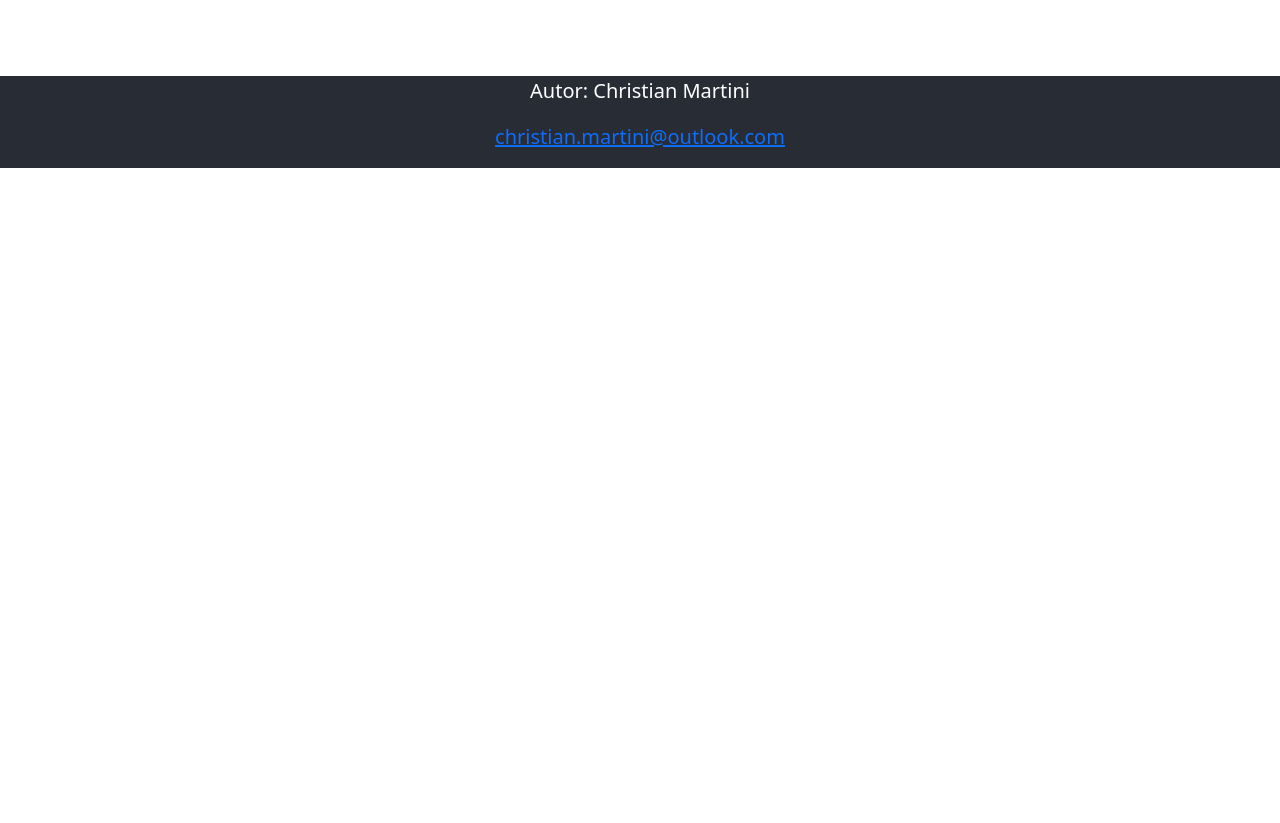
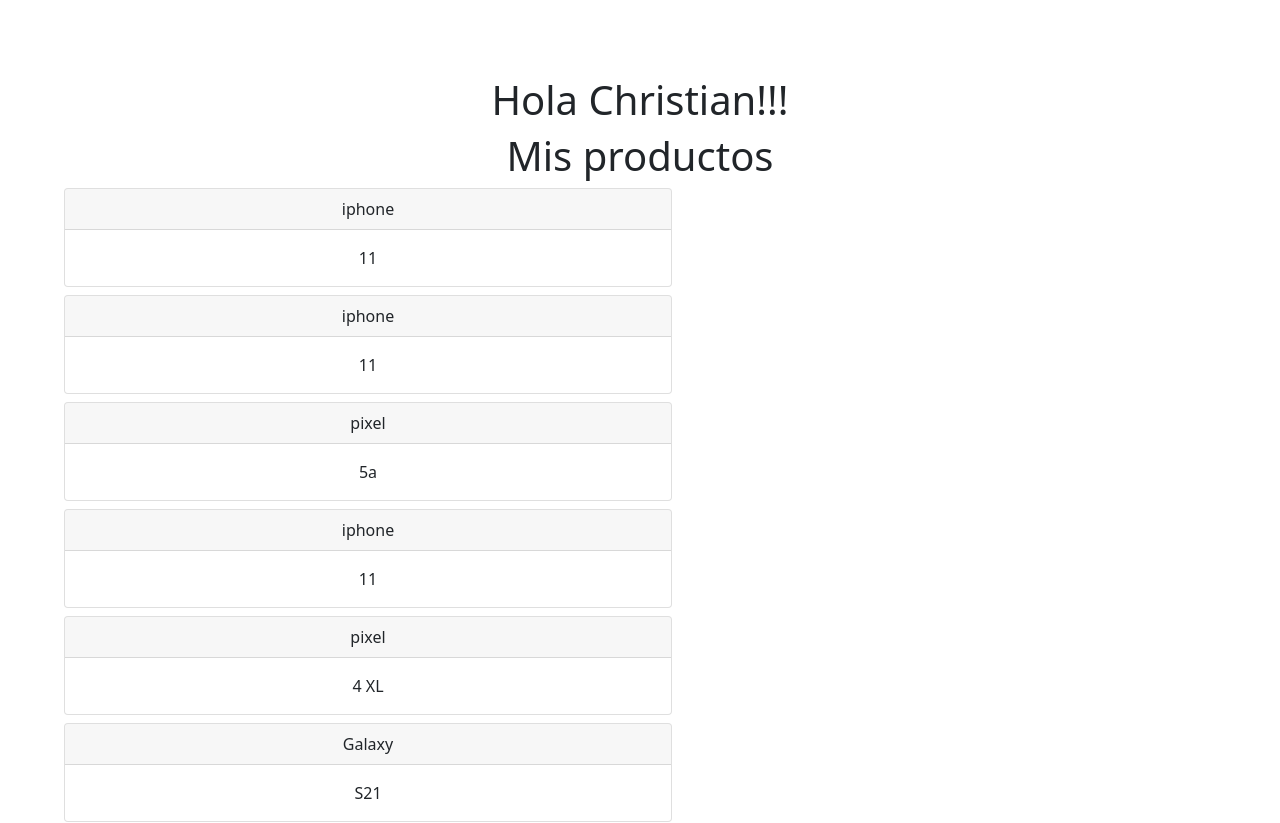
Before and after one commit to christianmartini/tiendacompras, a React (Create React App) app: page / in a window 1280 px wide. Shown: the part 860-1683 px from the top of the page. Before the commit the page ends 1028 px from the top, so only its background shows below. Built offline with nearby package versions, Linux system fonts and the light colour scheme.

Commit message:
nueva version

```diff
--- a/src/App.jsx
+++ b/src/App.jsx
@@ -4,23 +4,23 @@
 import MainNav from './components/MainNav/MainNav';
 import ItemListContainer from './components/ItemListContainer/ItemListContainer';
 
+
 function App() {
 
   const onAdd = (count) => {
     alert(`Ud a agergado ${count} unidades al carrito`);
-  };
+  }
 
   return (
     <div className="App">
       <MainNav />
       <header className="App-header">
         <img src={logo} className="App-logo" alt="logo" />
-        {/* <p>
-          Edit <code>src/App.js</code> and save to reload.
-        </p> */}
         <h1>Bienvenido a TiendaCompras</h1>
-        <ItemListContainer name="Christian"></ItemListContainer>
       </header>
+      <body>
+        <ItemListContainer name="Christian" onAdd={onAdd}></ItemListContainer>
+      </body>
       <footer className="Footer">
           <p>Autor: Christian Martini</p>
           <p><a href="mailto:christian.martini@outlook.com">christian.martini@outlook.com</a></p>
@@ -28,4 +28,5 @@
     </div>
   )
 }
-export default App;
+
+export default App
--- /dev/null
+++ b/src/components/Item/Item.jsx
@@ -0,0 +1,18 @@
+import React from 'react';
+
+const Item = ({producto}) => {
+    return (
+        <ul>
+            <div className='card w-50 mt-2'>
+            <div className="card-header">
+                {producto.name}
+            </div>
+            <div className="card-body">
+                {producto.modelo}
+            </div>
+        </div>
+    </ul>
+)
+}
+
+export default Item;
--- /dev/null
+++ b/src/components/ItemList/ItemList.jsx
@@ -0,0 +1,26 @@
+import React from 'react';
+import Item from '../Item/Item'
+
+function ItemList({productos}) {
+    // if (id===undefined) {
+    //     return productos
+    // }else{
+    //     return productos.find( producto=> producto.id === id)
+    // }
+
+
+
+return (
+    <div>
+    <h1>Mis productos</h1>
+    <ul>
+        {
+            productos.map((producto) => {return <Item key={producto.id} producto={producto} />})
+        }
+    </ul>
+    </div>
+    )
+
+}
+
+export default ItemList
--- a/src/components/ItemListContainer/ItemListContainer.jsx
+++ b/src/components/ItemListContainer/ItemListContainer.jsx
@@ -1,9 +1,32 @@
+import { useEffect, useState } from 'react';
 import ItemCount from '../ItemCount/ItemCount';
+import ItemList from '../ItemList/ItemList';
+
+const productos = [
+    { id: 1, title: "xxx", price:38.80, name: "iphone", modelo:'11', img:"Url" },
+    { id: 2, name: "iphone", modelo: '11' },
+    { id: 3, name: "pixel", modelo: '5a' },
+    { id: 4, name: "iphone", modelo: '11' },
+    { id: 5, name: "pixel", modelo: '4 XL' },
+    { id: 6, name: "Galaxy", modelo: 'S21' },
+]
 
 function ItemListContainer ({name,stock,initial,onAdd}){
+
+    const [items, setItems] = useState([]);
+    useEffect(() => {
+    let findItems = new Promise((resolve) => {
+        setTimeout(() => {
+             resolve(productos);        //operador ternario
+         }, 2000);
+        })
+         findItems.then((res)=> setItems(res))
+       }, [])
+
     return (
         <div>
             <h1>Hola {name}!!!</h1>
+            <ItemList productos={items}/>
             <ItemCount stock={10} initial={1} onAdd={onAdd}></ItemCount>
         </div>
     )
```
